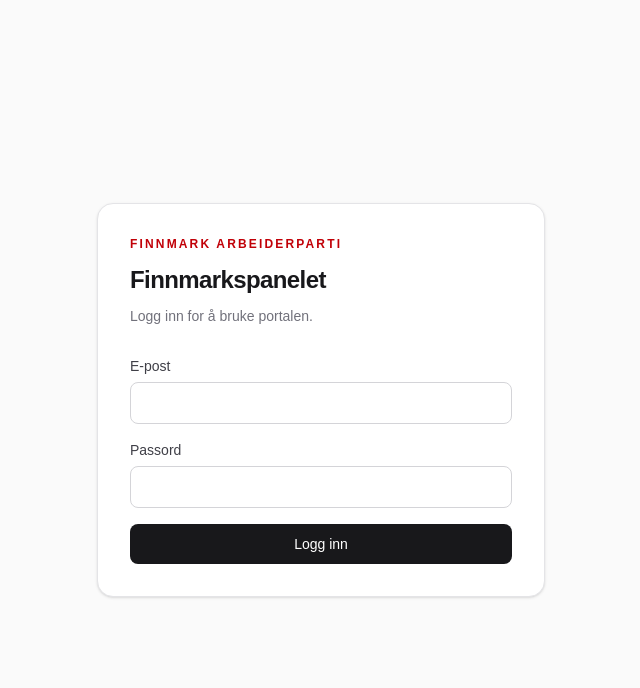
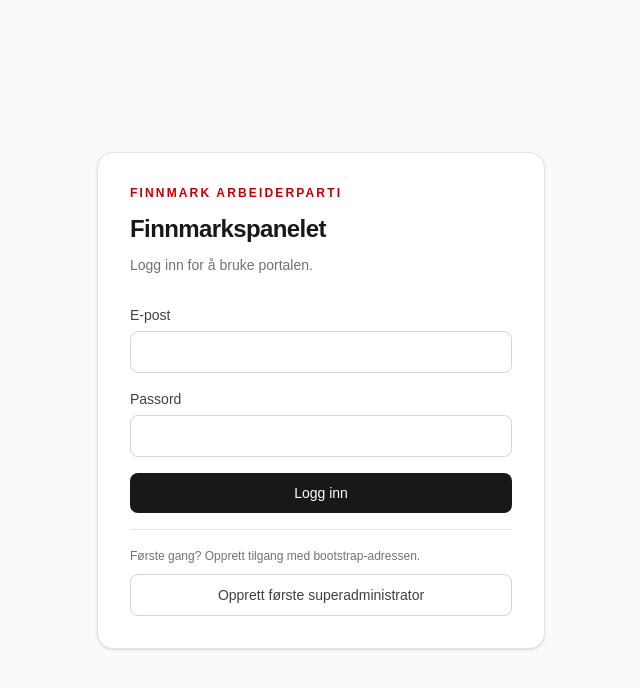
Before and after one commit to kwengen/finnmarkspanelet, a Next.js app: page /login in a window 1280 px wide. Shown: the top 688 px of the page, without its empty margins (319-959 px from the left). Built offline with nearby package versions, Linux system fonts and the light colour scheme.

Commit message:
fix: add first administrator bootstrap flow

```diff
--- a/app/login/login-form.tsx
+++ b/app/login/login-form.tsx
@@ -6,11 +6,13 @@
   const [email, setEmail] = useState('')
   const [password, setPassword] = useState('')
   const [error, setError] = useState<string | null>(null)
+  const [message, setMessage] = useState<string | null>(null)
   const [loading, setLoading] = useState(false)
 
   async function submit(event: React.FormEvent<HTMLFormElement>) {
     event.preventDefault()
     setError(null)
+    setMessage(null)
     setLoading(true)
     try {
       const response = await fetch('/api/auth/login', {
@@ -21,6 +23,34 @@
       const data = await response.json().catch(() => ({}))
       if (!response.ok) {
         setError(data.error ?? 'Kunne ikke logge inn.')
+        return
+      }
+      window.location.assign(next)
+    } catch {
+      setError('Nettverksfeil. Prøv igjen.')
+    } finally {
+      setLoading(false)
+    }
+  }
+
+  async function bootstrap(event: React.MouseEvent<HTMLButtonElement>) {
+    event.preventDefault()
+    setError(null)
+    setMessage(null)
+    setLoading(true)
+    try {
+      const response = await fetch('/api/auth/bootstrap', {
+        method: 'POST',
+        headers: { 'Content-Type': 'application/json' },
+        body: JSON.stringify({ email, password }),
+      })
+      const data = await response.json().catch(() => ({}))
+      if (!response.ok) {
+        setError(data.error ?? 'Kunne ikke opprette superadministratoren.')
+        return
+      }
+      if (data.emailConfirmationRequired) {
+        setMessage('Sjekk e-posten din og bekreft kontoen før du logger inn.')
         return
       }
       window.location.assign(next)
@@ -56,6 +86,7 @@
         />
       </label>
       {error && <p className="text-sm text-red-600" role="alert">{error}</p>}
+      {message && <p className="text-sm text-emerald-700" role="status">{message}</p>}
       <button
         type="submit"
         disabled={loading}
@@ -63,6 +94,17 @@
       >
         {loading ? 'Logger inn …' : 'Logg inn'}
       </button>
+      <div className="border-t border-zinc-200 pt-4">
+        <p className="text-xs leading-5 text-zinc-500">Første gang? Opprett tilgang med bootstrap-adressen.</p>
+        <button
+          type="button"
+          onClick={bootstrap}
+          disabled={loading}
+          className="mt-2 w-full rounded-lg border border-zinc-300 px-4 py-2.5 text-sm font-medium text-zinc-700 transition hover:bg-zinc-50 disabled:cursor-not-allowed disabled:opacity-50"
+        >
+          {loading ? 'Oppretter …' : 'Opprett første superadministrator'}
+        </button>
+      </div>
     </form>
   )
 }
```
